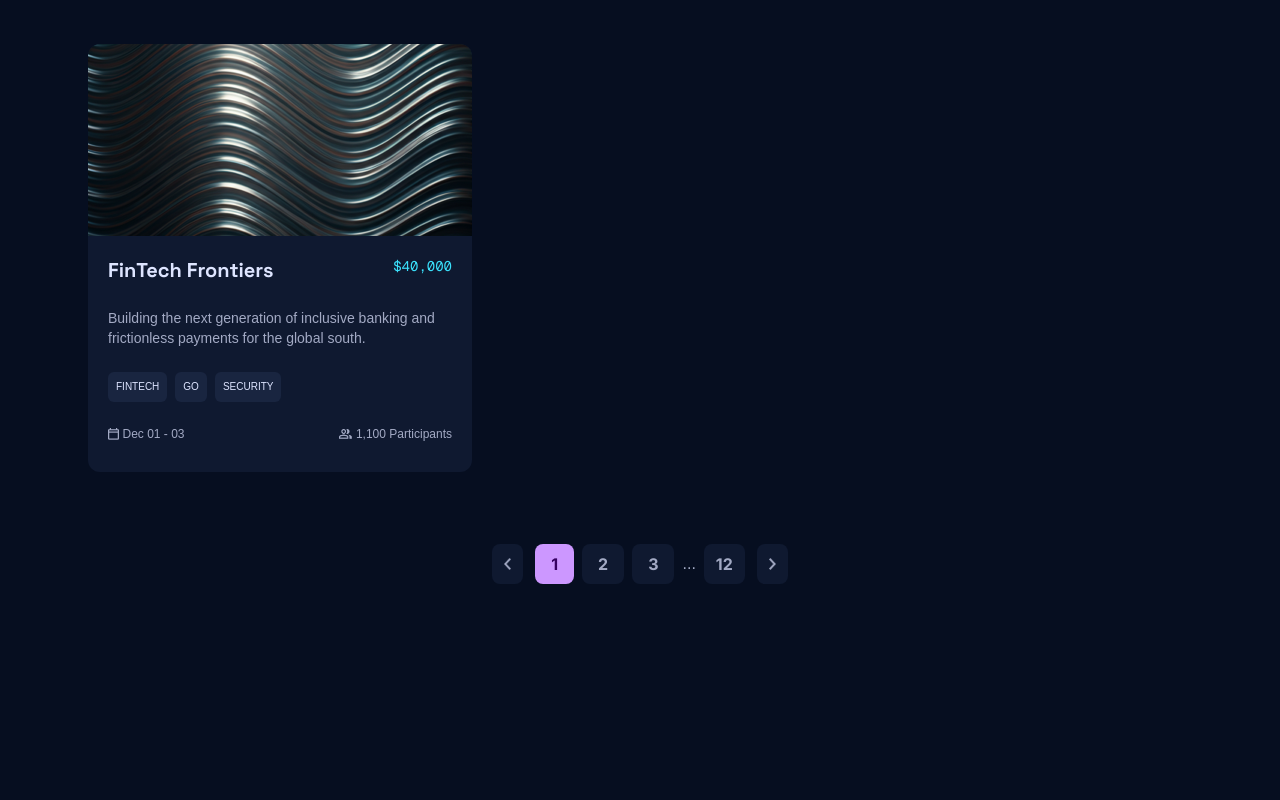
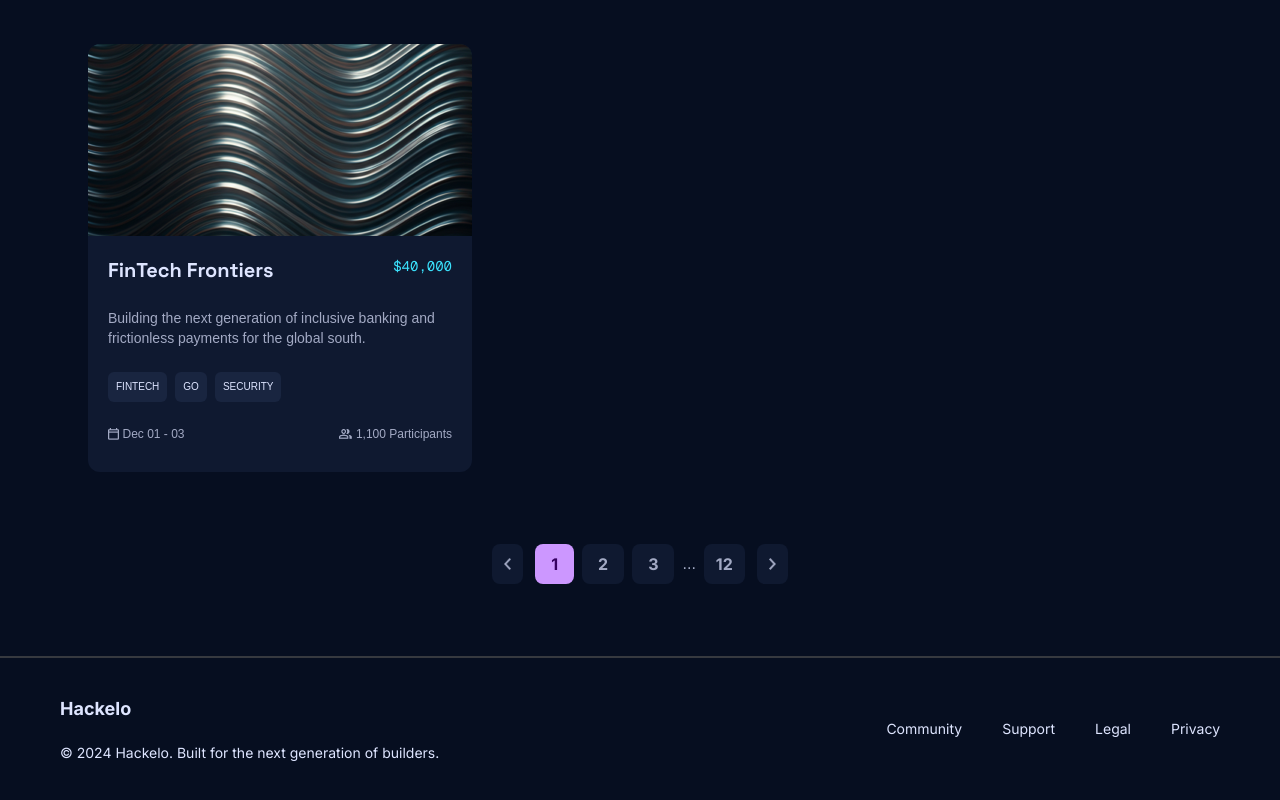
Before and after one commit to Ebin234/Hackelo, a Next.js app: page / in a window 1280 px wide. Shown: the part 1112-1912 px from the top of the page. Before the commit the page ends 1768 px from the top, so only its background shows below. Built offline with nearby package versions, Linux system fonts and the light colour scheme.

Commit message:
footer ui added

```diff
--- a/src/app/page.tsx
+++ b/src/app/page.tsx
@@ -1,15 +1,17 @@
 import Banner from "@/components/Banner";
 import Featured from "@/components/Featured";
+import Footer from "@/components/Footer";
 import Navbar from "@/components/Navbar";
 
-
 export default function Home() {
-
   return (
-    <main>
+    <>
       <Navbar />
-     <Banner />
-     <Featured />
-    </main>
+      <main>
+        <Banner />
+        <Featured />
+      </main>
+      <Footer />
+    </>
   );
 }
--- /dev/null
+++ b/src/components/Footer.tsx
@@ -0,0 +1,18 @@
+
+export default function Footer() {
+  return (
+    <footer className="flex justify-between items-center pl-15 pr-15 border-t-2 border-t-[#36393f] h-36">
+        <div className="flex flex-col gap-5">
+            <h2 className="font-inter font-bold text-[18px] text-[#DEE5FF] leading-7">Hackelo</h2>
+            <p className="font-inter text-[14px] leading-5 text-[#DEE5FF]">© 2024 Hackelo. Built for the next generation of builders.</p>
+        </div>
+        <div className="flex flex-row gap-10">
+            <p className="font-inter text-[14px] leading-5 text-[#DEE5FF]">Community</p>
+            <p className="font-inter text-[14px] leading-5 text-[#DEE5FF]">Support</p>
+            <p className="font-inter text-[14px] leading-5 text-[#DEE5FF]">Legal</p>
+            <p className="font-inter text-[14px] leading-5 text-[#DEE5FF]">Privacy</p>
+        </div>
+        {/* <div></div> we can add the social media links here */}
+    </footer>
+  )
+}
```
